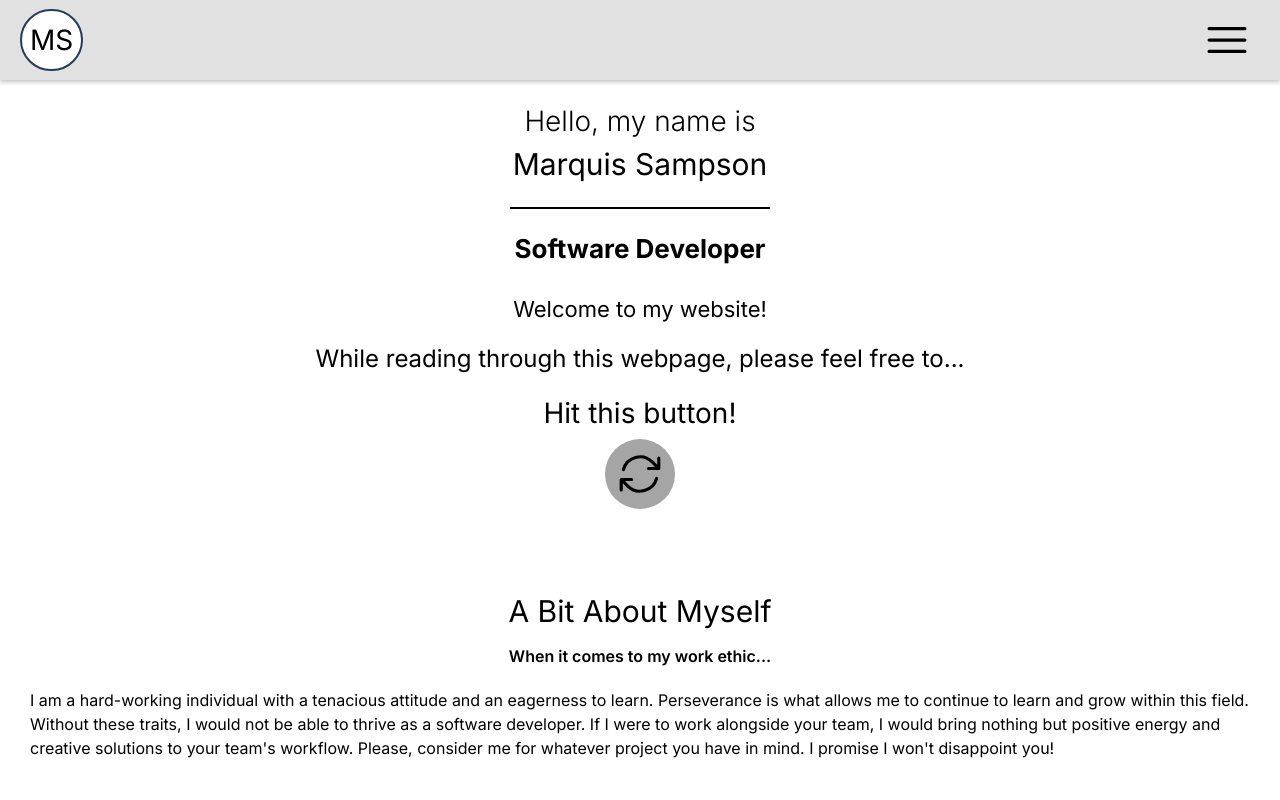
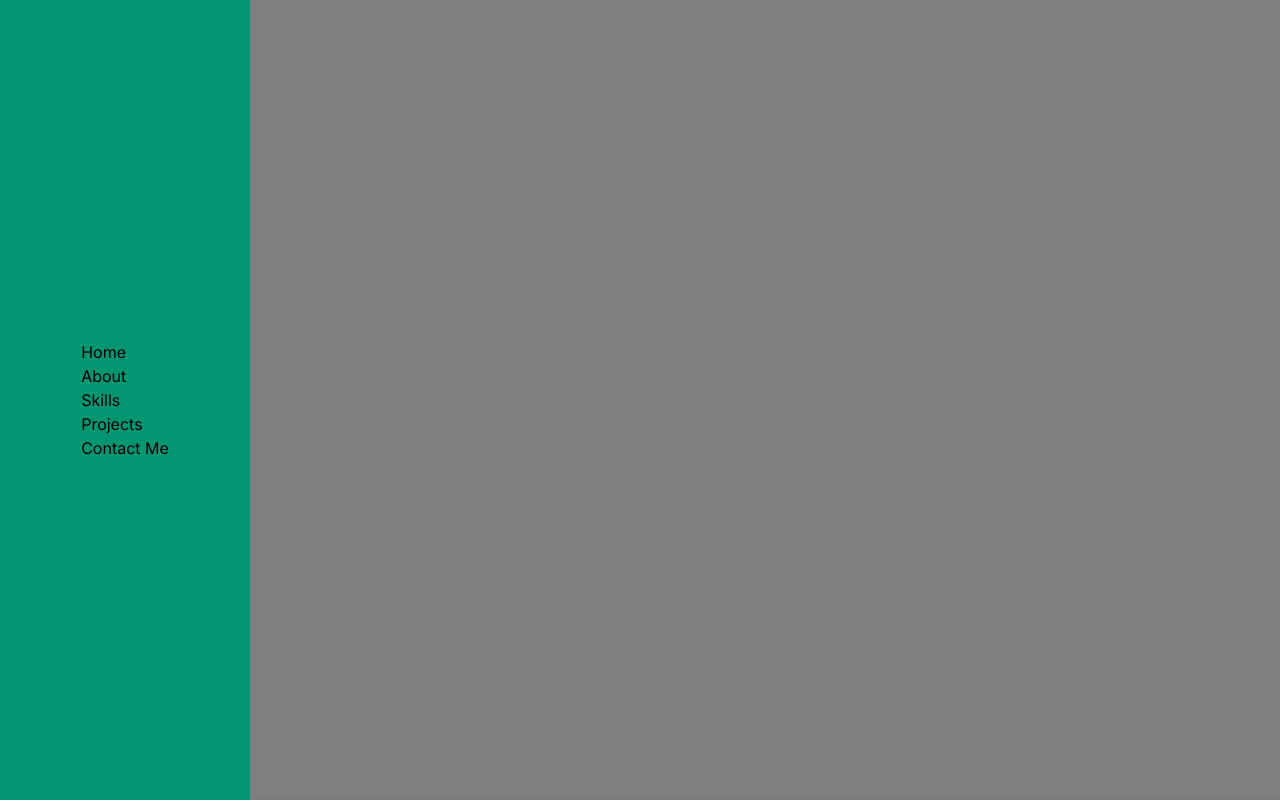
Before and after one commit to Marquis4484/msampson-resume, a Next.js app: page / in a window 1280 px wide. Shown: the top 800 px of the page. Built offline with nearby package versions, Linux system fonts and the light colour scheme.

Commit message:
Working with z-index

```diff
--- a/src/app/page.tsx
+++ b/src/app/page.tsx
@@ -16,7 +16,7 @@ export default function HomePage() {
 
    return (
       <div>
-         {/* <Sidebar isOpen={isOpen} setIsOpen={setIsOpen} /> */}
+         <Sidebar isOpen={isOpen} setIsOpen={setIsOpen} />
          <Nav isOpen={isOpen} setIsOpen={setIsOpen} />
 
          <div className="pt-[80px] px-[10px]">
--- a/src/components/Sidebar.tsx
+++ b/src/components/Sidebar.tsx
@@ -7,13 +7,14 @@ interface ChildProps {
 
 export default function Sidebar({ isOpen, setIsOpen }: ChildProps) {
    return (
-      <div className={"Menu " + (isOpen && "active")}>
+      <div>
+         <div className="w-[250px] h-screen bg-[#049572] fixed flex items-center justify-center z-[1]">
             <ul>
                <li onClick={() => setIsOpen(false)}>
                   <a href="#Intro">Home</a>
                </li>
                <li onClick={() => setIsOpen(false)}>
-               <a href="#AboutMe">About Me</a>
+                  <a href="#AboutMe">About </a>
                </li>
                <li onClick={() => setIsOpen(false)}>
                   <a href="#Skills">Skills</a>
@@ -22,12 +23,11 @@ export default function Sidebar({ isOpen, setIsOpen }: ChildProps) {
                   <a href="#Projects">Projects</a>
                </li>
                <li onClick={() => setIsOpen(false)}>
-               <a href="#Interests">Interests</a>
-            </li>
-            <li onClick={() => setIsOpen(false)}>
-               <a href="#Contact">Contact</a>
+                  <a href="#Contact">Contact Me</a>
                </li>
             </ul>
          </div>
+         <div className="bg-[#000000] opacity-[0.5] h-screen z-0">Content</div>
+      </div>
    );
 }
```
Lines whose indentation alone changed are shown as unchanged.
